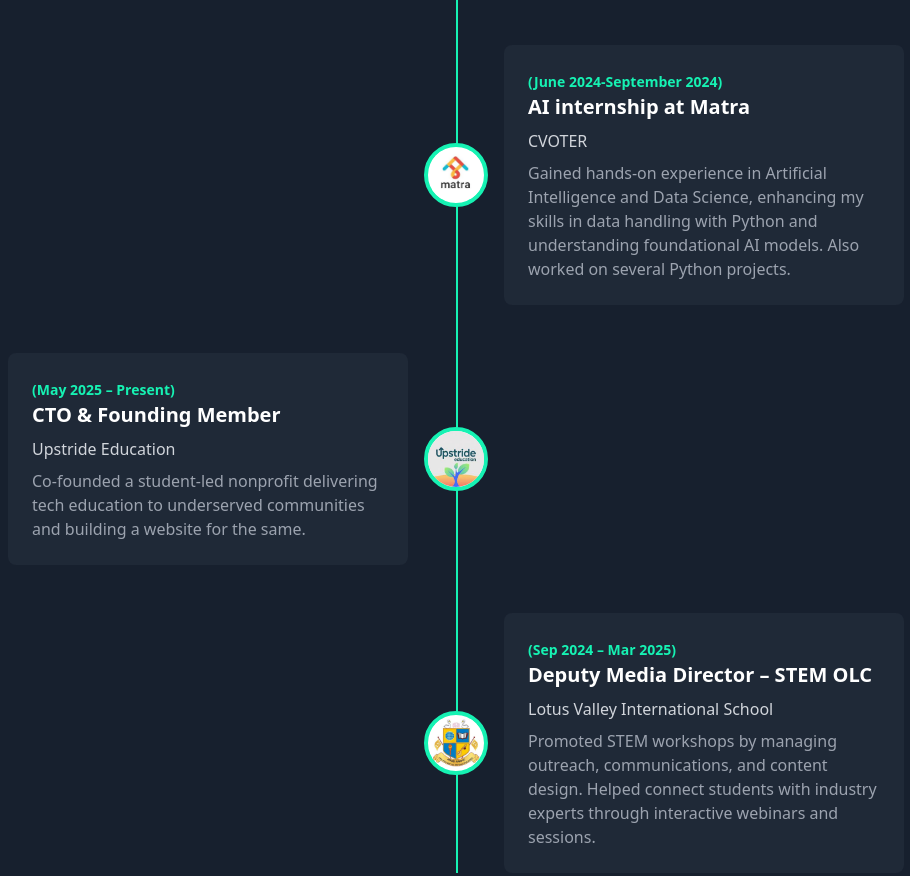
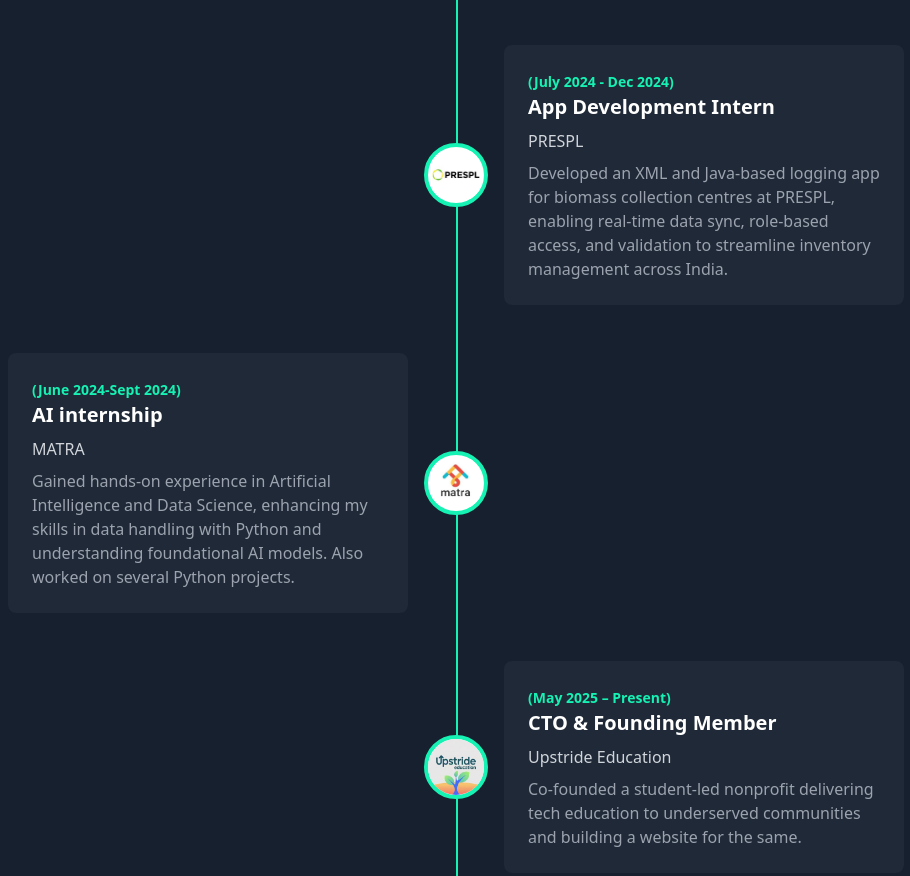
Before and after one commit to Parantap-Mishra/Portfolio, a plain HTML site: page index.html in a window 1280 px wide. Shown: the part 3600-4476 px from the top of the page, without its empty margins (184-1094 px from the left). Drawn offline with nearby package versions, Linux system fonts and the light colour scheme.

Commit message:
adding an experience

```diff
--- a/index.html
+++ b/index.html
@@ -279,24 +279,39 @@
                     <!--4-->
                     <div class="relative flex items-center mb-12 timeline-item">
                         <div class="absolute left-0 md:left-1/2 transform md:-translate-x-1/2 w-16 h-16 bg-white rounded-full border-4 border-primary overflow-hidden flex items-center justify-center">
-                            <img src="assets/images/matra.jpg" alt="Company Logo" class="w-12 h-12 object-contain">
+                            <img src="assets/images/prespl.jpg" alt="Company Logo" class="w-12 h-12 object-contain">
                         </div>
                         <div class="ml-12 md:ml-0 md:w-1/2 md:pl-12 md:ml-auto">
                             <div class="bg-gray-800 p-6 rounded-lg">
-                                <span class="text-primary text-sm font-semibold">(June 2024-September 2024)</span>
-                                <h3 class="text-xl font-bold mb-2">AI internship at Matra</h3>
-                                <p class="text-gray-300 mb-2">CVOTER</p>
+                                <span class="text-primary text-sm font-semibold">(July 2024 - Dec 2024)</span>
+                                <h3 class="text-xl font-bold mb-2">App Development Intern</h3>
+                                <p class="text-gray-300 mb-2">PRESPL</p>
+                                <p class="text-gray-400">Developed an XML and Java-based logging app for biomass collection centres at PRESPL, enabling real-time data sync, role-based access, and validation to streamline inventory management across India.</p>
+                            </div>
+                        </div>
+                    </div>
+
+                    <!--5-->
+                    <div class="relative flex items-center mb-12 timeline-item">
+                        <div class="absolute left-0 md:left-1/2 transform md:-translate-x-1/2 w-16 h-16 bg-white rounded-full border-4 border-primary overflow-hidden flex items-center justify-center">
+                            <img src="assets/images/matra.jpg" alt="Company Logo" class="w-12 h-12 object-contain">
+                        </div>
+                        <div class="ml-12 md:ml-0 md:w-1/2 md:pr-12">
+                            <div class="bg-gray-800 p-6 rounded-lg">
+                                <span class="text-primary text-sm font-semibold">(June 2024-Sept 2024)</span>
+                                <h3 class="text-xl font-bold mb-2">AI internship</h3>
+                                <p class="text-gray-300 mb-2">MATRA</p>
                                 <p class="text-gray-400">Gained hands-on experience in Artificial Intelligence and Data Science, enhancing my skills in data handling with Python and understanding foundational AI models. Also worked on several Python projects.</p>
                             </div>
                         </div>
                     </div>
 
-                    <!-- Experience Item 5 -->
+                    <!-- Experience Item 6 -->
                     <div class="relative flex items-center mb-12 timeline-item">
                         <div class="absolute left-0 md:left-1/2 transform md:-translate-x-1/2 w-16 h-16 bg-white rounded-full border-4 border-primary overflow-hidden flex items-center justify-center">
                             <img src="assets/images/upstride.jpg" alt="Company Logo" class="w-12 h-12 object-contain scale-125">
                         </div>
-                        <div class="ml-12 md:ml-0 md:w-1/2 md:pr-12">
+                        <div class="ml-12 md:ml-0 md:w-1/2 md:pl-12 md:ml-auto">
                             <div class="bg-gray-800 p-6 rounded-lg">
                                 <span class="text-primary text-sm font-semibold">(May 2025 – Present)</span>
                                 <h3 class="text-xl font-bold mb-2">CTO & Founding Member </h3>
@@ -306,12 +321,12 @@
                         </div>
                     </div>
 
-                    <!--6-->
+                    <!--7-->
                     <div class="relative flex items-center mb-12 timeline-item">
                         <div class="absolute left-0 md:left-1/2 transform md:-translate-x-1/2 w-16 h-16 bg-white rounded-full border-4 border-primary overflow-hidden flex items-center justify-center">
                             <img src="assets/images/lvis.png" alt="Company Logo" class="w-12 h-12 object-contain">
                         </div>
-                        <div class="ml-12 md:ml-0 md:w-1/2 md:pl-12 md:ml-auto">
+                        <div class="ml-12 md:ml-0 md:w-1/2 md:pr-12">
                             <div class="bg-gray-800 p-6 rounded-lg">
                                 <span class="text-primary text-sm font-semibold">(Sep 2024 – Mar 2025)</span>
                                 <h3 class="text-xl font-bold mb-2">Deputy Media Director – STEM OLC</h3>
```
Also changed, not shown: assets/images/prespl.jpg (added).
